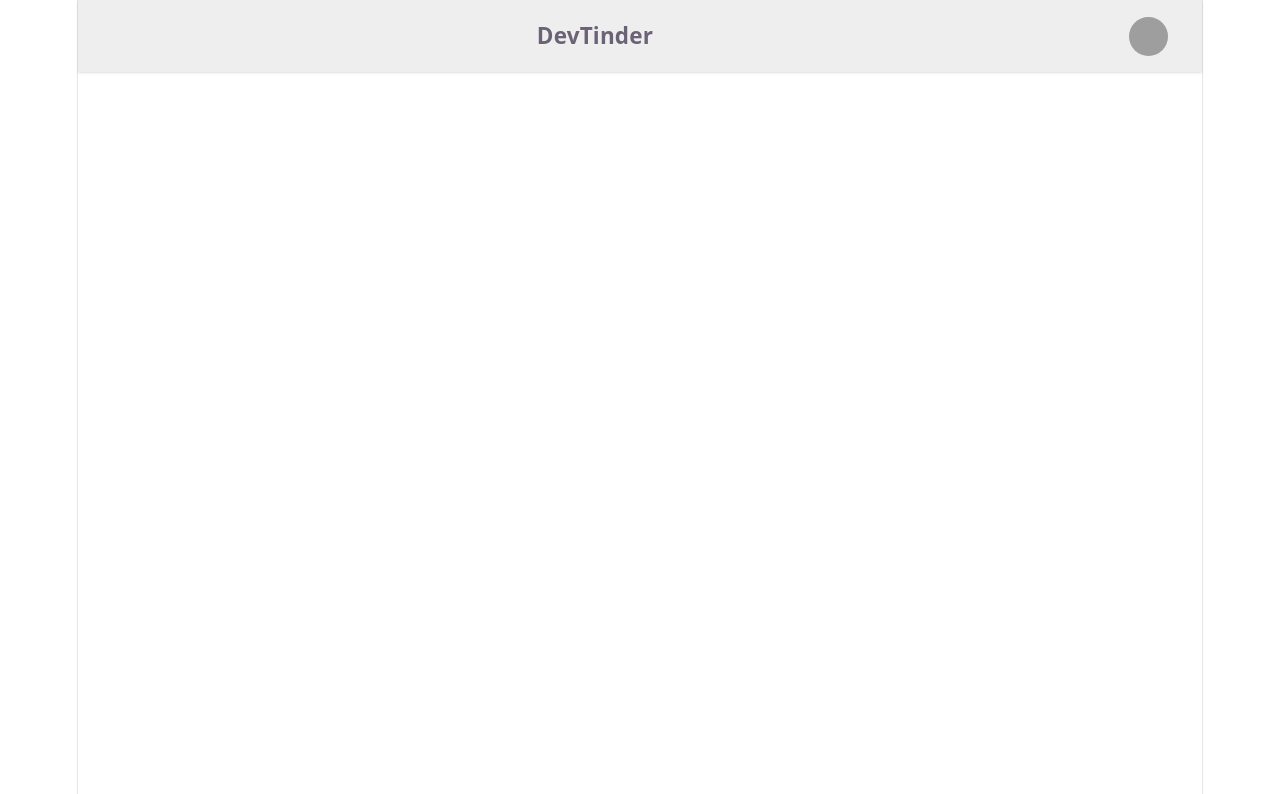
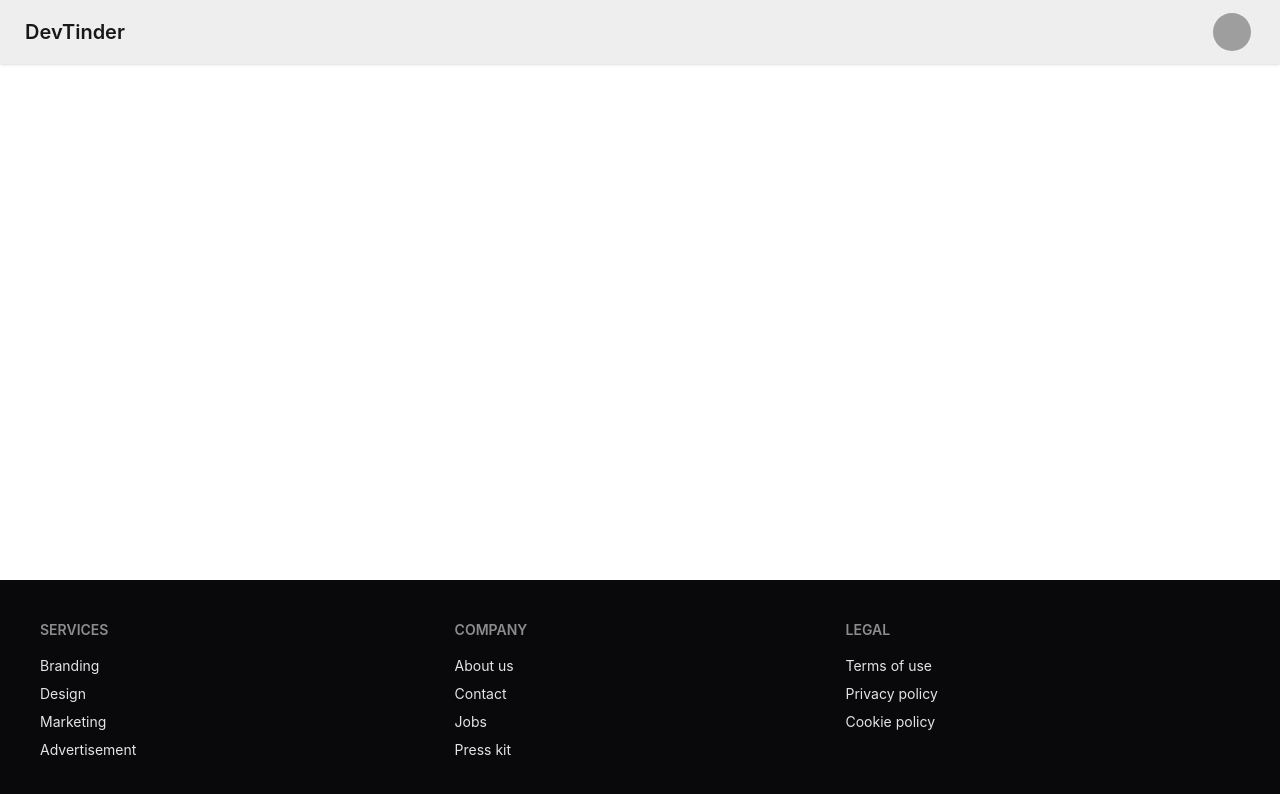
Before and after one commit to kinnari222/namaste-devTinder, a React (Vite) app: page / in a window 1280 px wide. Shown: the top 794 px of the page. Built offline with nearby package versions, Linux system fonts and the light colour scheme; grey boxes are pictures that could not be loaded.

Commit message:
Add Routes in project

```diff
--- a/package.json
+++ b/package.json
@@ -13,6 +13,7 @@
     "@tailwindcss/vite": "^4.2.2",
     "react": "^19.2.4",
     "react-dom": "^19.2.4",
+    "react-router-dom": "^7.14.0",
     "tailwindcss": "^4.2.2"
   },
   "devDependencies": {
--- a/src/App.jsx
+++ b/src/App.jsx
@@ -1,44 +1,19 @@
+import { BrowserRouter, Route, Routes } from "react-router-dom";
+import Body from "./Body";
+import Login from "./Login";
+import Profile from "./Profile";
+
 function App() {
   return (
     <>
-      <div className="navbar bg-base-300 shadow-sm">
-        <div className="flex-1">
-          <a className="btn btn-ghost text-xl">DevTinder</a>
-        </div>
-        <div className="flex gap-2">
-          <div className="dropdown dropdown-end mx-5">
-            <div
-              tabIndex={0}
-              role="button"
-              className="btn btn-ghost btn-circle avatar"
-            >
-              <div className="w-10 rounded-full">
-                <img
-                  alt="Tailwind CSS Navbar component"
-                  src="https://img.daisyui.com/images/stock/photo-1534528741775-53994a69daeb.webp"
-                />
-              </div>
-            </div>
-            <ul
-              tabIndex="-1"
-              className="menu menu-sm dropdown-content bg-base-100 rounded-box z-1 mt-3 w-52 p-2 shadow"
-            >
-              <li>
-                <a className="justify-between">
-                  Profile
-                  <span className="badge">New</span>
-                </a>
-              </li>
-              <li>
-                <a>Settings</a>
-              </li>
-              <li>
-                <a>Logout</a>
-              </li>
-            </ul>
-          </div>
-        </div>
-      </div>
+      <BrowserRouter basename="/">
+        <Routes>
+          <Route path="/" element={<Body />}>
+            <Route path="/login" element={<Login />} />
+            <Route path="/profile" element={<Profile />} />
+          </Route>
+        </Routes>
+      </BrowserRouter>
     </>
   );
 }
--- /dev/null
+++ b/src/Body.jsx
@@ -0,0 +1,16 @@
+import React from 'react'
+import NavBar from './NavBar'
+import { Outlet } from 'react-router-dom'
+import Footer from './Footer'
+
+const Body = () => {
+  return (
+    <div>
+      <NavBar />
+      <Outlet />
+      <Footer />
+    </div>
+  )
+}
+
+export default Body
--- /dev/null
+++ b/src/Footer.jsx
@@ -0,0 +1,30 @@
+import React from "react";
+
+const Footer = () => {
+  return (
+    <footer className="footer sm:footer-horizontal bg-neutral text-neutral-content p-10 fixed bottom-0">
+      <nav>
+        <h6 className="footer-title">Services</h6>
+        <a className="link link-hover">Branding</a>
+        <a className="link link-hover">Design</a>
+        <a className="link link-hover">Marketing</a>
+        <a className="link link-hover">Advertisement</a>
+      </nav>
+      <nav>
+        <h6 className="footer-title">Company</h6>
+        <a className="link link-hover">About us</a>
+        <a className="link link-hover">Contact</a>
+        <a className="link link-hover">Jobs</a>
+        <a className="link link-hover">Press kit</a>
+      </nav>
+      <nav>
+        <h6 className="footer-title">Legal</h6>
+        <a className="link link-hover">Terms of use</a>
+        <a className="link link-hover">Privacy policy</a>
+        <a className="link link-hover">Cookie policy</a>
+      </nav>
+    </footer>
+  );
+};
+
+export default Footer;
--- /dev/null
+++ b/src/Login.jsx
@@ -0,0 +1,11 @@
+import React from 'react'
+
+const Login = () => {
+  return (
+    <div>
+      Login
+    </div>
+  )
+}
+
+export default Login
--- /dev/null
+++ b/src/NavBar.jsx
@@ -0,0 +1,46 @@
+import React from 'react'
+
+const NavBar = () => {
+  return (
+     <div className="navbar bg-base-300 shadow-sm">
+        <div className="flex-1">
+          <a className="btn btn-ghost text-xl">DevTinder</a>
+        </div>
+        <div className="flex gap-2">
+          <div className="dropdown dropdown-end mx-5">
+            <div
+              tabIndex={0}
+              role="button"
+              className="btn btn-ghost btn-circle avatar"
+            >
+              <div className="w-10 rounded-full">
+                <img
+                  alt="Tailwind CSS Navbar component"
+                  src="https://img.daisyui.com/images/stock/photo-1534528741775-53994a69daeb.webp"
+                />
+              </div>
+            </div>
+            <ul
+              tabIndex="-1"
+              className="menu menu-sm dropdown-content bg-base-100 rounded-box z-1 mt-3 w-52 p-2 shadow"
+            >
+              <li>
+                <a className="justify-between">
+                  Profile
+                  <span className="badge">New</span>
+                </a>
+              </li>
+              <li>
+                <a>Settings</a>
+              </li>
+              <li>
+                <a>Logout</a>
+              </li>
+            </ul>
+          </div>
+        </div>
+      </div>
+  )
+}
+
+export default NavBar;
--- /dev/null
+++ b/src/Profile.jsx
@@ -0,0 +1,11 @@
+import React from 'react'
+
+const Profile = () => {
+  return (
+    <div>
+      Dummy app profile component
+    </div>
+  )
+}
+
+export default Profile
--- a/src/index.css
+++ b/src/index.css
@@ -1,7 +1,7 @@
 @import "tailwindcss";
 @plugin "daisyui";
 
-:root {
+/* :root {
   --text: #6b6375;
   --text-h: #08060d;
   --bg: #fff;
@@ -111,4 +111,4 @@
   line-height: 135%;
   padding: 4px 8px;
   background: var(--code-bg);
-}
+} */
```
Also changed, not shown: 2 other files (tests, documents, lock files or other folders).
